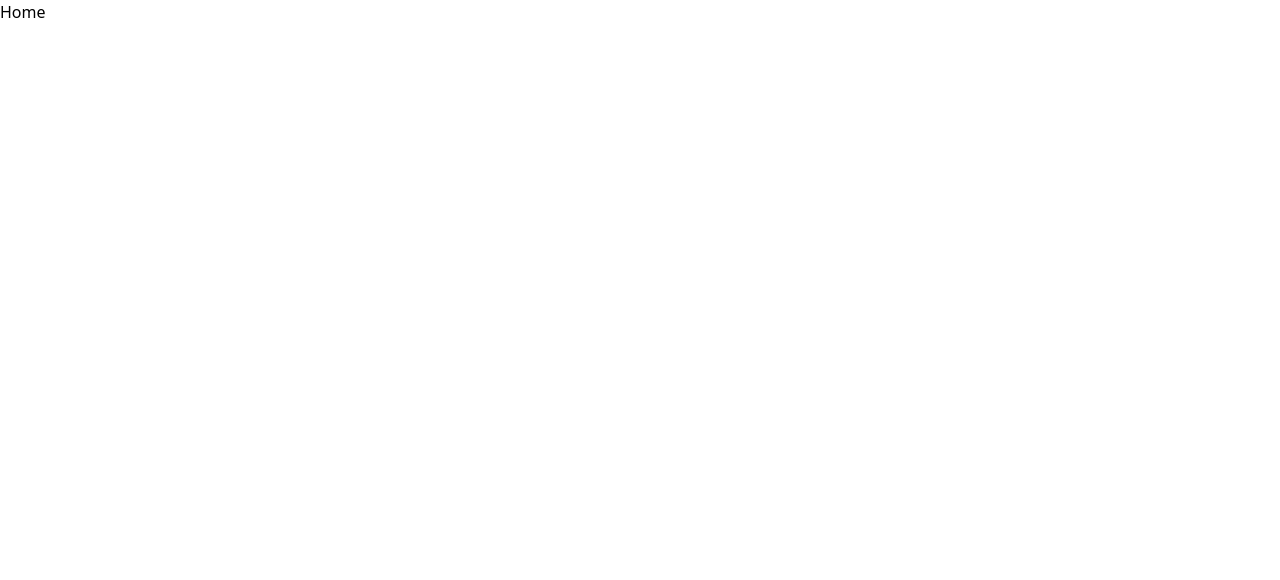
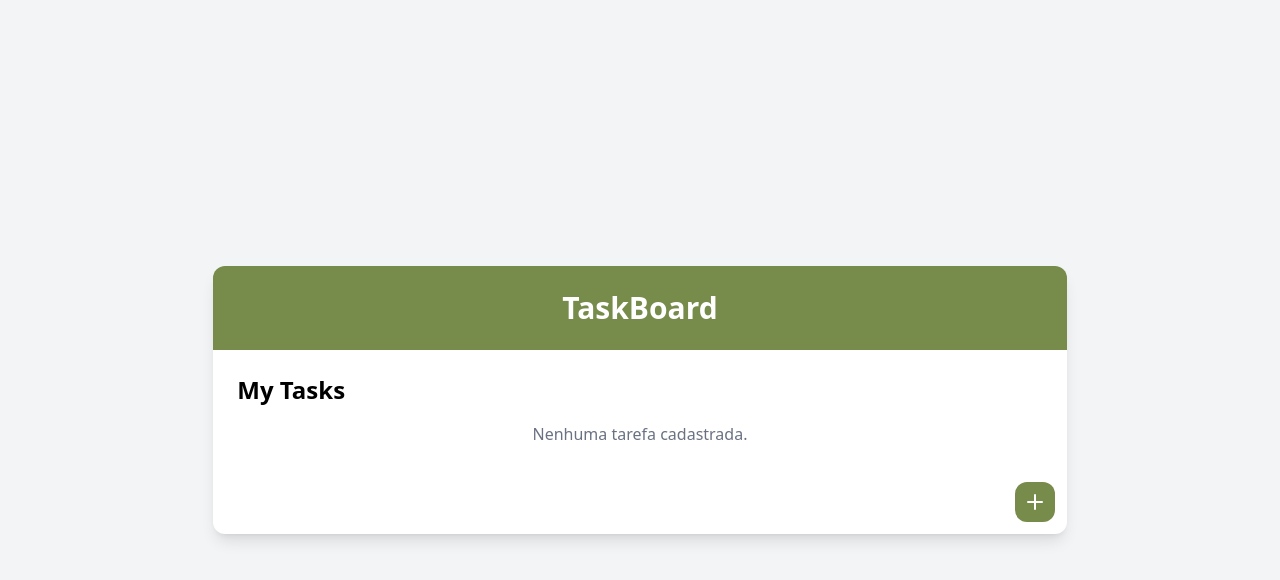
Before and after one commit to FabricioDangellis/Taskboard, a React app: page / in a window 1280 px wide. Shown: the top 580 px of the page. Built offline with nearby package versions, Linux system fonts and the light colour scheme; the HTML template or start-up script is replaced by a standard one.

Commit message:
ADD: Adding the Home screen and the Task component

```diff
--- a/package.json
+++ b/package.json
@@ -11,6 +11,7 @@
   },
   "dependencies": {
     "@tailwindcss/vite": "^4.1.13",
+    "lucide-react": "^0.544.0",
     "react": "^19.1.1",
     "react-dom": "^19.1.1",
     "react-router-dom": "^7.9.2",
--- /dev/null
+++ b/src/components/Task.tsx
@@ -0,0 +1,73 @@
+import { Link } from "react-router-dom";
+import type { Task as TaskType } from "../types/Task";
+import { Pencil, Trash2 } from "lucide-react";
+import { useTask } from "../context/TaskContext";
+
+type TaskProps = {
+  task: TaskType;
+};
+
+export default function Task({ task }: TaskProps) {
+  const { updateStatusTask, deleteTask } = useTask();
+
+  const handleToggle = () => {
+    if (task.status === "Done") {
+      updateStatusTask(task.id, "Doing");
+    } else {
+      updateStatusTask(task.id, "Done");
+    }
+  };
+
+  const handleDelete = () => {
+    if (confirm("Deseja realmente excluir esta tarefa?")) {
+      deleteTask(task.id);
+    }
+  };
+
+  return (
+    <div className="p-4 bg-white rounded-xl shadow-md flex items-center gap-4 border border-gray-200">
+      {/* Checkbox */}
+      <input
+        type="checkbox"
+        checked={task.status === "Done"}
+        onChange={handleToggle}
+        className="h-5 w-5 cursor-pointer accent-green-600"
+      />
+
+      {/* Conteúdo principal */}
+      <div className="flex-1">
+        <h3 className="font-bold text-lg">{task.titulo}</h3>
+        <p className="text-gray-600 text-sm">{task.descricao}</p>
+      </div>
+
+      {/* Prioridade */}
+      <span
+        className={`px-2 py-1 text-xs rounded-full ${
+          task.prioridade === "Alta"
+            ? "bg-red-200 text-red-800"
+            : task.prioridade === "Media"
+            ? "bg-yellow-200 text-yellow-800"
+            : "bg-green-200 text-green-800"
+        }`}
+      >
+        {task.prioridade}
+      </span>
+
+      {/* Ações */}
+      <div className="flex flex-col gap-2 items-center">
+        <Link to={`/task/${task.id}`} title="Editar tarefa">
+          <Pencil className="w-6 h-6 text-blue-600 hover:text-blue-800" />
+        </Link>
+
+        <button
+          type="button"
+          onClick={handleDelete}
+          title="Excluir tarefa"
+          className="text-red-600 hover:text-red-800"
+        >
+          <Trash2 className="w-6 h-6" />
+        </button>
+      </div>
+    </div>
+  );
+}
--- a/src/context/TaskContext.tsx
+++ b/src/context/TaskContext.tsx
@@ -33,7 +33,7 @@ export const TaskProvider = ({children}: TaskProviderProps) => {
             descricao,
             prioridade,
             status: "To Do",
-            creatAt: new Date().toISOString(),
+            createAt: new Date().toISOString(),
         };
         setTasks((prev) => [...prev, newTask]);
     };
--- a/src/index.css
+++ b/src/index.css
@@ -1 +1,5 @@
 @import "tailwindcss";
+
+@theme {
+    --color-country-green: #778C4A;
+}
--- a/src/pages/Home/Home.tsx
+++ b/src/pages/Home/Home.tsx
@@ -1,7 +1,46 @@
+import { Link } from "react-router-dom";
+import Task from "../../components/Task";
+import { useTask } from "../../context/TaskContext";
+import { Plus } from "lucide-react";
+
 export default function Home() {
+  const { tasks } = useTask();
+
   return (
-    <div>
-      Home
+    <div className="w-full min-h-screen flex justify-center items-center bg-gray-100">
+      <div className="w-2/3 min-w-[360px] bg-white shadow-lg rounded-xl overflow-hidden">
+
+        {/* Header */}
+        <header className="w-full bg-country-green py-6 flex justify-center items-center">
+          <h1 className="font-bold text-3xl text-white">TaskBoard</h1>
+        </header>
+
+        {/* Conteúdo */}
+        <section className="p-6">
+          <h2 className="text-2xl font-semibold mb-4">My Tasks</h2>
+
+          {tasks.length === 0 ? (
+            <p className="text-gray-500 text-center">
+              Nenhuma tarefa cadastrada.
+            </p>
+          ) : (
+            <div className="space-y-4">
+              {tasks.map((task) => (
+                <Task key={task.id} task={task} />
+              ))}
+            </div>
+          )}
+        </section>
+
+        <div className="flex justify-end">
+          <div className="w-10 h-10 m-3 bg-country-green rounded-xl">
+            <Link className="w-10 h-10 flex items-center justify-center" to={"/task/new"}>
+              <Plus color="white" />
+            </Link>
+          </div>
+        </div>
+
+      </div>
     </div>
-  )
+  );
 }
--- a/src/types/Task.tsx
+++ b/src/types/Task.tsx
@@ -4,5 +4,5 @@ export type Task = {
     descricao: string;
     prioridade : "Baixa" | "Media" | "Alta";
     status: "To Do" | "Doing" | "Done";
-    creatAt: string;
+    createAt: string;
 }
```
Also changed, not shown: 1 other file (tests, documents, lock files or other folders).
